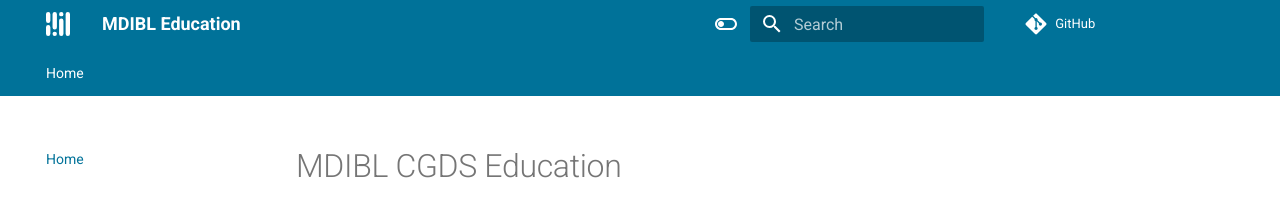
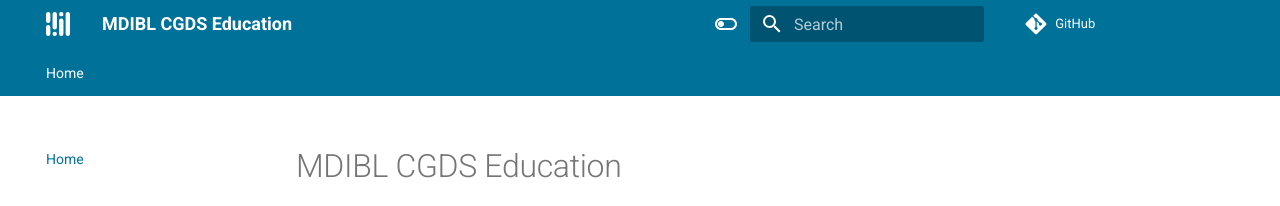
Before and after one commit to mdibl/mdibl.github.io, an MkDocs documentation site: the page built from docs/index.md, in a window 1280 px wide. Shown: the top 206 px of the page. Built offline with MkDocs 1.6.1 and Material for MkDocs 9.7.7, drawn with Linux system fonts in a browser that asks for light colours; comment, search, counter and statistics services are not loaded.

Commit message:
initial mkdocs material

```diff
--- a/mkdocs.yml
+++ b/mkdocs.yml
@@ -1,4 +1,4 @@
-site_name: MDIBL Education
+site_name: MDIBL CGDS Education
 nav:
   - Home: index.md
 theme:
```
